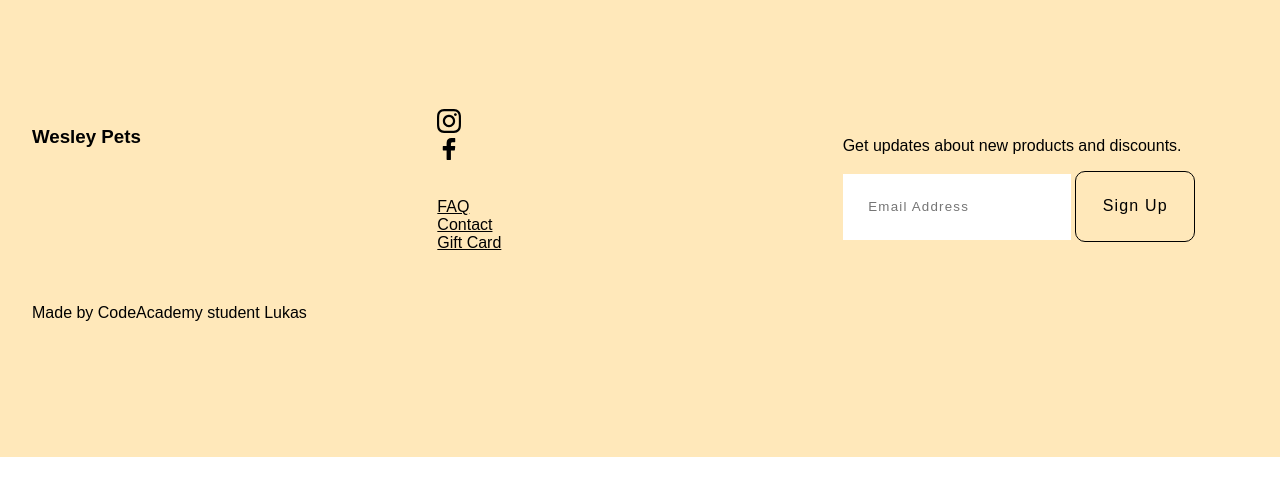
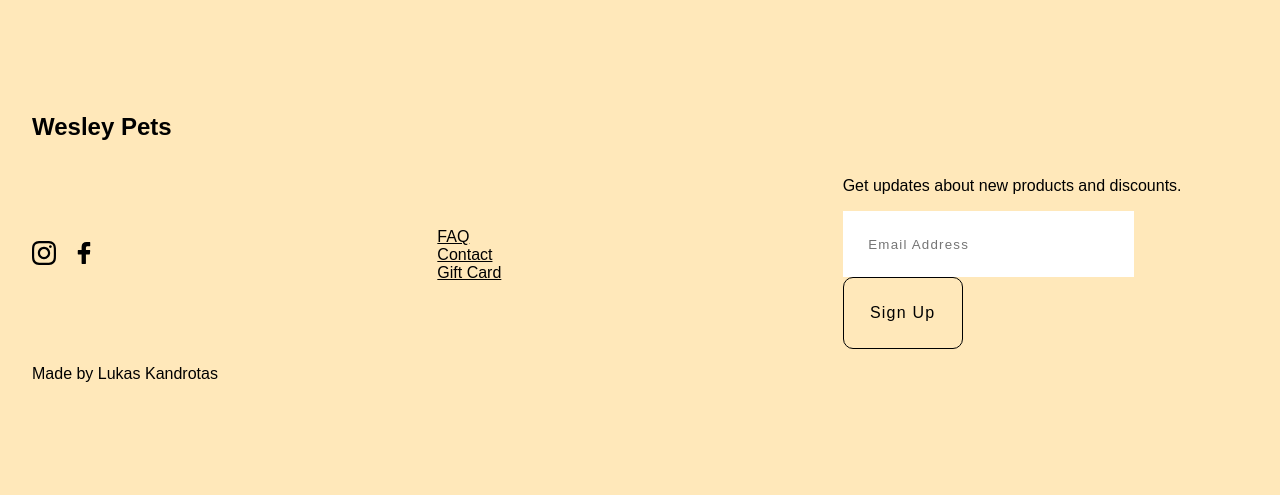
Before and after one commit to lukasLukse/Atsiskaitymas, a plain HTML site: page index.html in a window 1280 px wide. Shown: the part 3442-3937 px from the top of the page. Before the commit the page ends 3899 px from the top, so only its background shows below. Drawn offline with Linux system fonts and the light colour scheme.

Commit message:
Atsiskaitymas

```diff
--- a/index.html
+++ b/index.html
@@ -110,8 +110,10 @@
           <img src="./Images/social-media4.png" alt="." />
         </div>
       </section>
-      <footer class="footer-wrapper">
-        <h3>Wesley Pets</h3>
+      <footer>
+        <div class="footer-heading">
+          <h2>Wesley Pets</h2>
+        </div>
         <div class="socials">
           <ul class="social-link">
             <li>
@@ -129,7 +131,9 @@
             <li>Gift Card</li>
           </ul>
         </div>
-        <div class="codeacademy"><p>Made by CodeAcademy student Lukas</p></div>
+        <div class="created">
+          <p>Made by Lukas Kandrotas</p>
+        </div>
         <div class="signup-section">
           <p>Get updates about new products and discounts.</p>
           <input type="text" placeholder="Email Address" />
--- a/styles.css
+++ b/styles.css
@@ -240,24 +240,35 @@ hr {
   border-radius: 50px;
 }
 
-.footer-wrapper {
+footer {
   display: grid;
   grid-template-columns: 1fr 1fr;
-  grid-template-rows: auto auto;
+  padding: 2rem;
+  padding-bottom: 140px;
+}
+.social-link {
+  display: flex;
+  text-align: center;
   justify-content: center;
-  align-items: center;
-  padding: 2rem 2rem;
-  padding-bottom: 100px;
+  gap: 1rem;
+
+  list-style: none;
+  padding: 0;
 }
-footer ul {
+.contact ul {
+  text-decoration: underline;
   list-style: none;
-  text-decoration: underline;
   padding: 0;
+}
+.created {
+  display: flex;
+  align-self: self-end;
 }
 .signup-section {
   grid-column: -3/-1;
 }
 .signup-section input {
+  width: 240px;
   padding: 1.6rem;
   border: none;
   color: rgb(253, 253, 253);
@@ -279,13 +290,6 @@ footer ul {
 }
 .social-link li img {
   width: 1.5rem;
-}
-.socials {
-  grid-column: ;
-}
-.contact {
-  grid-column: 1;
-  grid-row: 2;
 }
 
 @media (min-width: 768px) {
@@ -331,25 +335,31 @@ footer ul {
     grid-template-columns: 1fr 1fr 1fr 1fr;
     grid-template-rows: none;
   }
-  .footer-wrapper {
-    display: grid;
-    grid-template-columns: repeat(3, 1fr);
-    grid-template-rows: 1fr 1fr 1fr;
+  footer {
+    grid-template-columns: 1fr 1fr 1fr;
+    grid-template-rows: auto auto auto;
   }
-  .social {
-    grid-column: 1;
-    justify-content: start;
+  .socials {
+    display: flex;
+    align-items: center;
+    grid-column: 1/2;
+    justify-self: left;
+  }
+  .socials ul {
+    margin: 0;
   }
   .contact {
-    grid-column: 2;
+    display: flex;
+    align-items: center;
+  }
+  .contact ul {
+    margin: 0;
+  }
+  .created {
+    grid-column: 1;
+  }
+  .signup-section {
+    grid-column: 3/4;
     grid-row: 2;
   }
-  .codeacademy {
-    grid-column: 1;
-    grid-row: 3;
-  }
-  .signup-section {
-    grid-column: 3;
-    grid-row: 1/3;
-  }
 }
```
